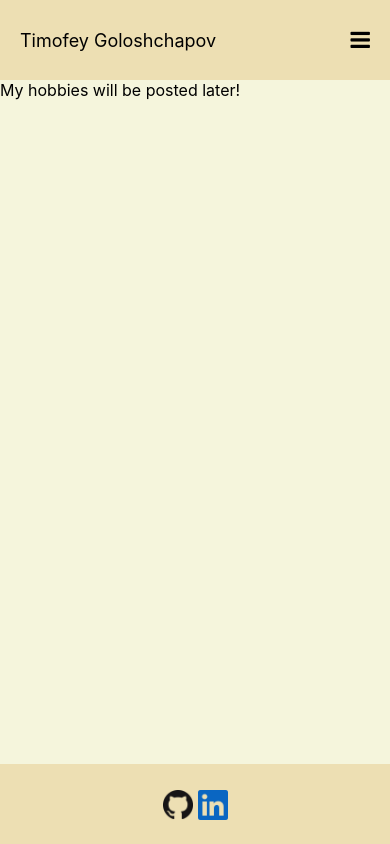
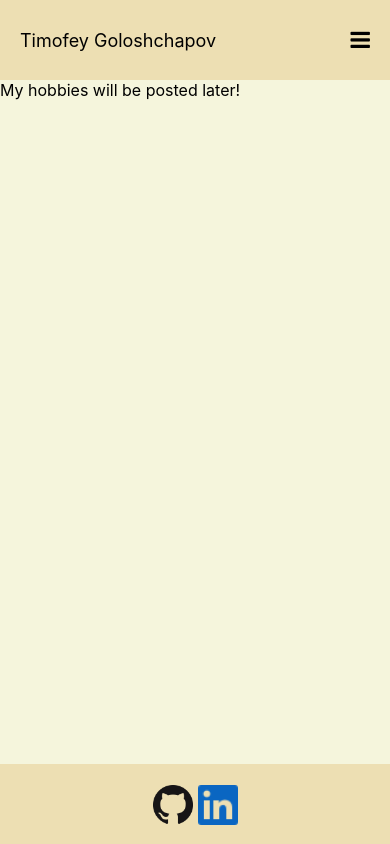
Before and after one commit to Timbobeek/portfolio, a React (Create React App) app: page /hobbies in a window 390 px wide. Built offline with nearby package versions, Linux system fonts and the light colour scheme.

Commit message:
hamburger done

```diff
--- a/src/components/footer.js
+++ b/src/components/footer.js
@@ -7,10 +7,10 @@ const Footer = () => {
     <footer>
       <div className='footer-left'>
         <div className='git'>
-          <a href = "https://github.com/Timbobeek" target="_blank" rel="noreferrer"><img src = "github.png" width="30" height="30" alt='logo'/></a>
+          <a href = "https://github.com/Timbobeek" target="_blank" rel="noreferrer"><img src = "github.png" width="40" height="40" alt='logo'/></a>
         </div>
         <div className='lin'>
-          <a href = "https://www.linkedin.com/in/timofey-goloshchapov/" target="_blank" rel="noreferrer"><img src = "linkedin.png" width="30" height="30" alt='logo'/></a>
+          <a href = "https://www.linkedin.com/in/timofey-goloshchapov/" target="_blank" rel="noreferrer"><img src = "linkedin.png" width="40" height="40" alt='logo'/></a>
         </div>
       </div>
 
--- a/src/components/header.css
+++ b/src/components/header.css
@@ -182,7 +182,6 @@ header {
     }
 
     .small-screen-menu{
-      /* overflow: hidden; */
       display: flex;
       align-items: center;
       justify-content: space-between;
@@ -200,6 +199,7 @@ header {
     .title{
       display: flex;
       font-size: large;
+      /* font-family:    sans-serif;  ----> need a fun font!!! */
     }
 
     .burger{
@@ -215,7 +215,6 @@ header {
       left: 0px;
       width: 100%;
       background-color: brown;
-      /* margin-top: 14.37rem; */
       z-index: 3;
     }
 
@@ -232,19 +231,22 @@ header {
       text-decoration: none;
       font-size: 17px;
       display: block;
+      text-align: center;
+    }
+
+    .small-screen-menu #myLinks a:hover{
+      background-color: #EDDFB3;
     }
 
     /* Style the hamburger menu */
     .burger a.icon {
       display: flex;
       position: relative;
-      /* right: 0;
-      top: 0; */
     }
 
     /* Add a grey background color on mouse-over */
     .burger a:hover {
-      color: white;
+      color: brown;
     }
 
   }
--- a/src/components/header.js
+++ b/src/components/header.js
@@ -46,6 +46,7 @@ const Header = () => {
                 <i className="fa fa-bars fa-lg"></i>
               </a>
             </div>
+
             <div id="myLinks">
                 <a href="/">Home</a>
                 <a href="projects">Projects</a>
```
